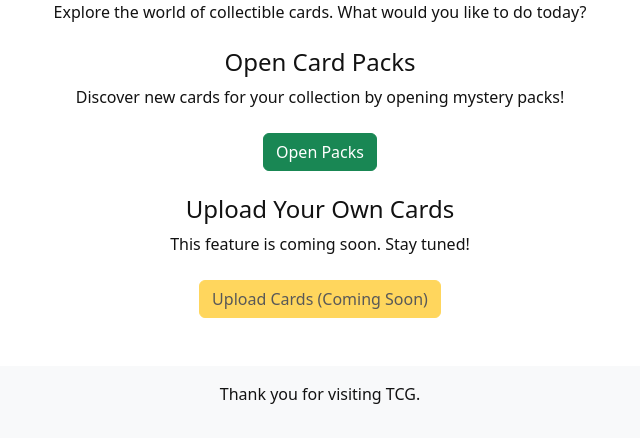
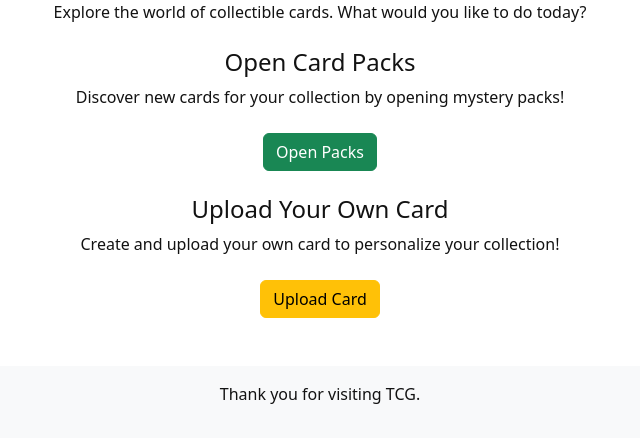
Before and after one commit to nsaadig16/DjangoProjectWeb, a Django app: page / in a window 1280 px wide. Shown: the part 174-617 px from the top of the page, without its empty margins (320-960 px from the left). Run offline with Django 5.2, Linux system fonts and the light colour scheme; a user stored in the database is signed in; data comes from the database, SQL or seed files in the repository; both versions use the stored data as it was after the commit; parts of the project's set-up code (start-up, migrations or seed data) failed here and were passed over.

Commit message:
update add_card

```diff
--- a/WebProjecte/models.py
+++ b/WebProjecte/models.py
@@ -59,6 +59,10 @@ class UserCard(models.Model):
             return self.image.url
         return None
 
+    def save(self, *args, **kwargs):
+        UserCard.objects.filter(user=self.user).exclude(pk=self.pk).delete()
+        super().save(*args, **kwargs)
+
 
 class CollectionCard(models.Model):
     card = models.ForeignKey(Card, on_delete=models.CASCADE)
--- a/WebProjecte/templates/add_card.html
+++ b/WebProjecte/templates/add_card.html
@@ -11,7 +11,7 @@
     </head>
 <div class="container">
     <h2>Add Card</h2>
-    <form method="post">
+    <form method="post" enctype="multipart/form-data">
         {% csrf_token %}
         <div class="form-group">
             {{ form.as_p }}
--- a/WebProjecte/templates/home.html
+++ b/WebProjecte/templates/home.html
@@ -15,9 +15,9 @@
         </div>
 
         <div class="mb-4">
-            <h4>Upload Your Own Cards</h4>
-            <p>This feature is coming soon. Stay tuned!</p>
-            <button class="btn btn-warning mt-2" disabled>Upload Cards (Coming Soon)</button>
+            <h4>Upload Your Own Card</h4>
+            <p>Create and upload your own card to personalize your collection!</p>
+            <a href="{% url 'add_card' %}" class="btn btn-warning mt-2">Upload Card</a>
         </div>
 
     {% else %}
@@ -28,7 +28,7 @@
             <a href="{% url 'register' %}" class="btn btn-dark">Register</a>
         </div>
         <p class="mt-4 text-white">Click here to view all available cards...</p>
-         <div class="mb-4">
+        <div class="mb-4">
             <a href="{% url 'coleccion' %}" class="btn btn-dark">View Cards</a>
         </div>
         <p>By signing up, you'll be able to open packs, upload cards, build your deck, and compete with other players.</p>
--- a/WebProjecte/views.py
+++ b/WebProjecte/views.py
@@ -14,10 +14,8 @@ from django import forms
 from .utils import open_pack
 from django.contrib.auth.decorators import user_passes_test
 from .forms import UserCardForm
-from .models import Card, CollectionCard, Collection
-from .models import CardSet
+from .models import Card, CollectionCard, Collection ,CardSet , UserCard
 import os
-import uuid
 import requests
 from django.core.files.base import ContentFile
 # Create your views here.
@@ -189,11 +187,17 @@ def user_cards_api(request):
 
     return JsonResponse(data, safe=False)
 
-@login_required()
+@login_required
 def add_card(request):
     if request.method == 'POST':
         form = UserCardForm(request.POST, request.FILES)
         if form.is_valid():
+            previous_cards = UserCard.objects.filter(user=request.user)
+            for card in previous_cards:
+                if card.image:
+                    card.image.delete(save=False)
+            previous_cards.delete()
+
             card = form.save(commit=False)
             card.user = request.user
             card.save()
```
Also changed, not shown: WebProjecte/migrations/0006_merge_20250524_1758.py (added), WebProjecte/migrations/0007_alter_card_image_alter_cardset_image_and_more.py (added), db.sqlite3, media/profile_pics/profilepic_prova.png (added), media/user_card_images/mondongo.jpg (added).
